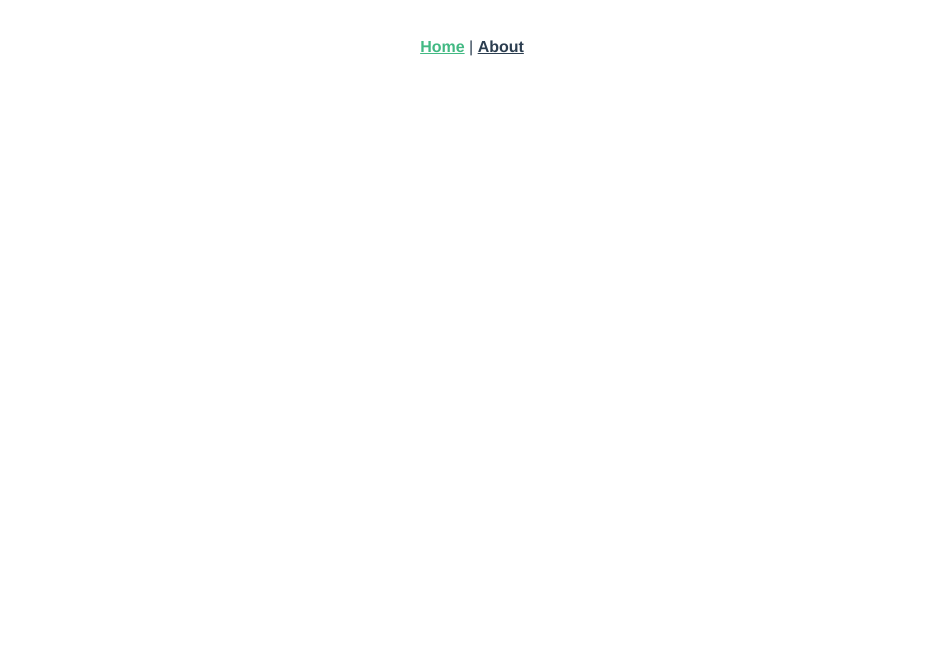
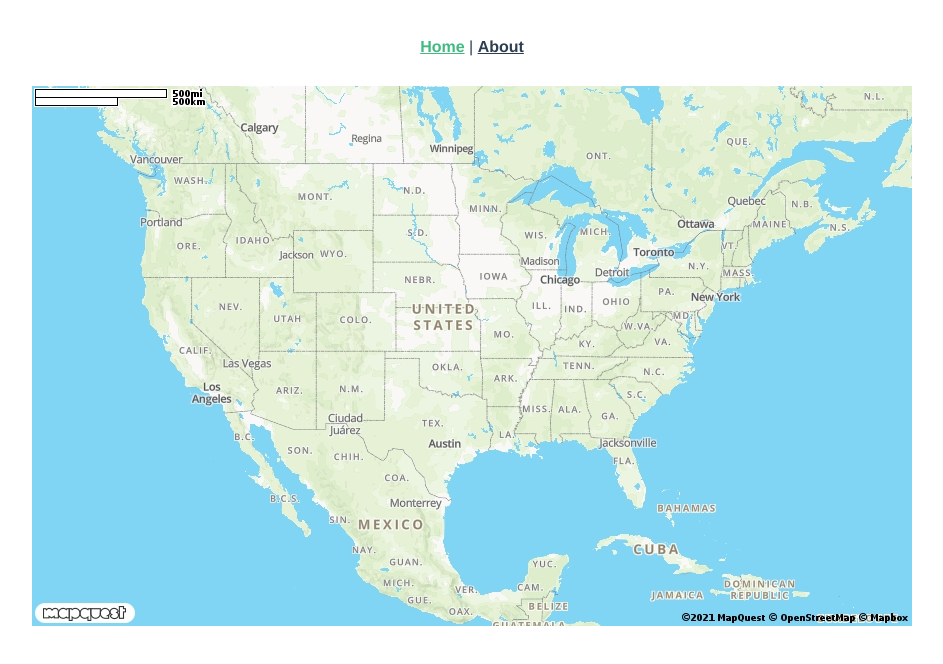
Before and after one commit to staten-island-tech/vue-api-project-wu-tung-chen, a Vue app in the folder map/: page / in a window 1280 px wide. Shown: the top 664 px of the page, without its empty margins (168-1111 px from the left). Built offline with nearby package versions, Linux system fonts and the light colour scheme.

Commit message:
added image

```diff
--- a/map/src/views/Home.vue
+++ b/map/src/views/Home.vue
@@ -1,6 +1,7 @@
 <template>
   <div class="home">
     <!-- <img alt="Vue logo" src="../assets/logo.png"> -->
+    <img src="../assets/homemap-us.jpg" alt="Map of US">
     <!-- <HelloWorld msg="Welcome to Your Vue.js App"/> -->
   </div>
 </template>
```
Also changed, not shown: map/src/assets/homemap-us.jpg (added).
